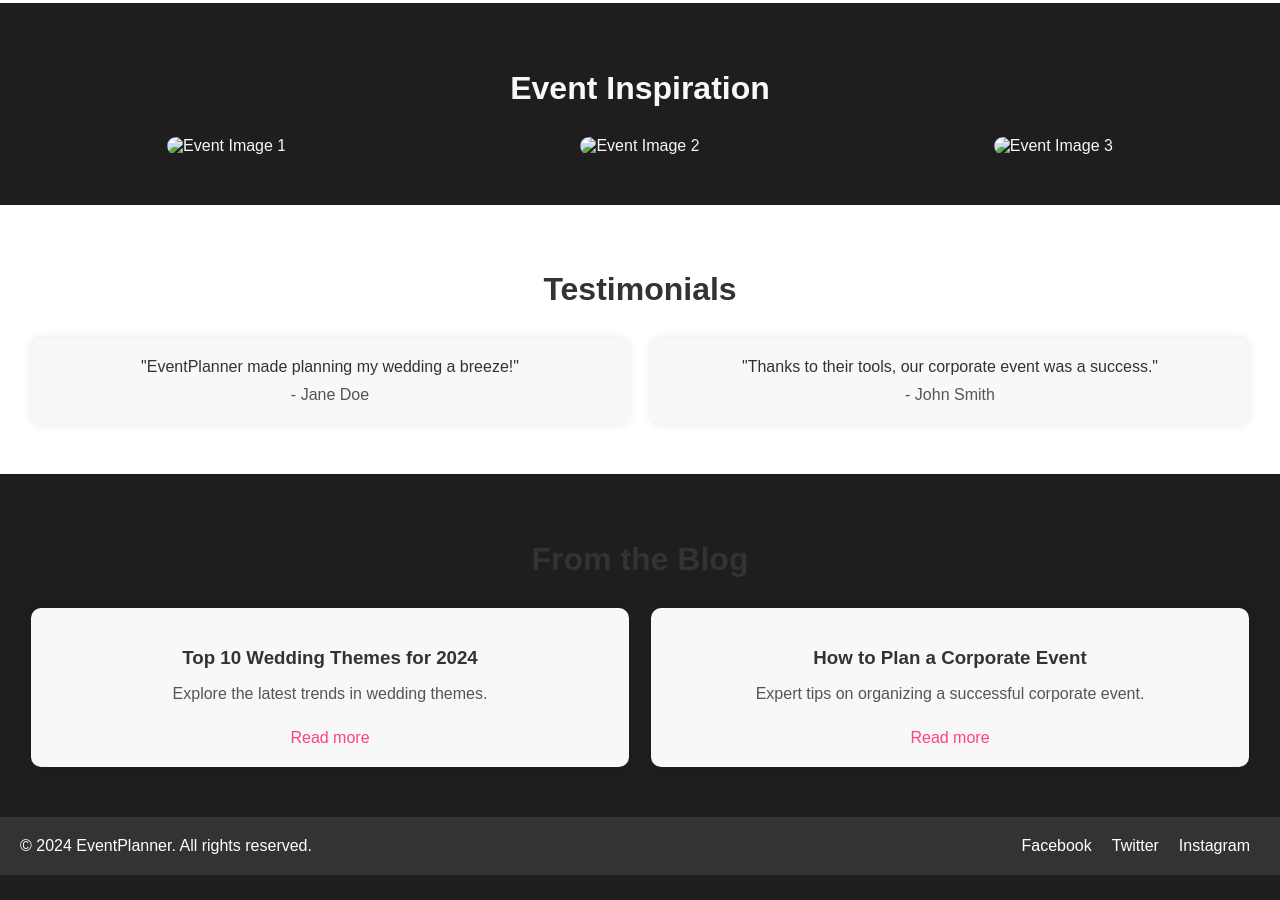
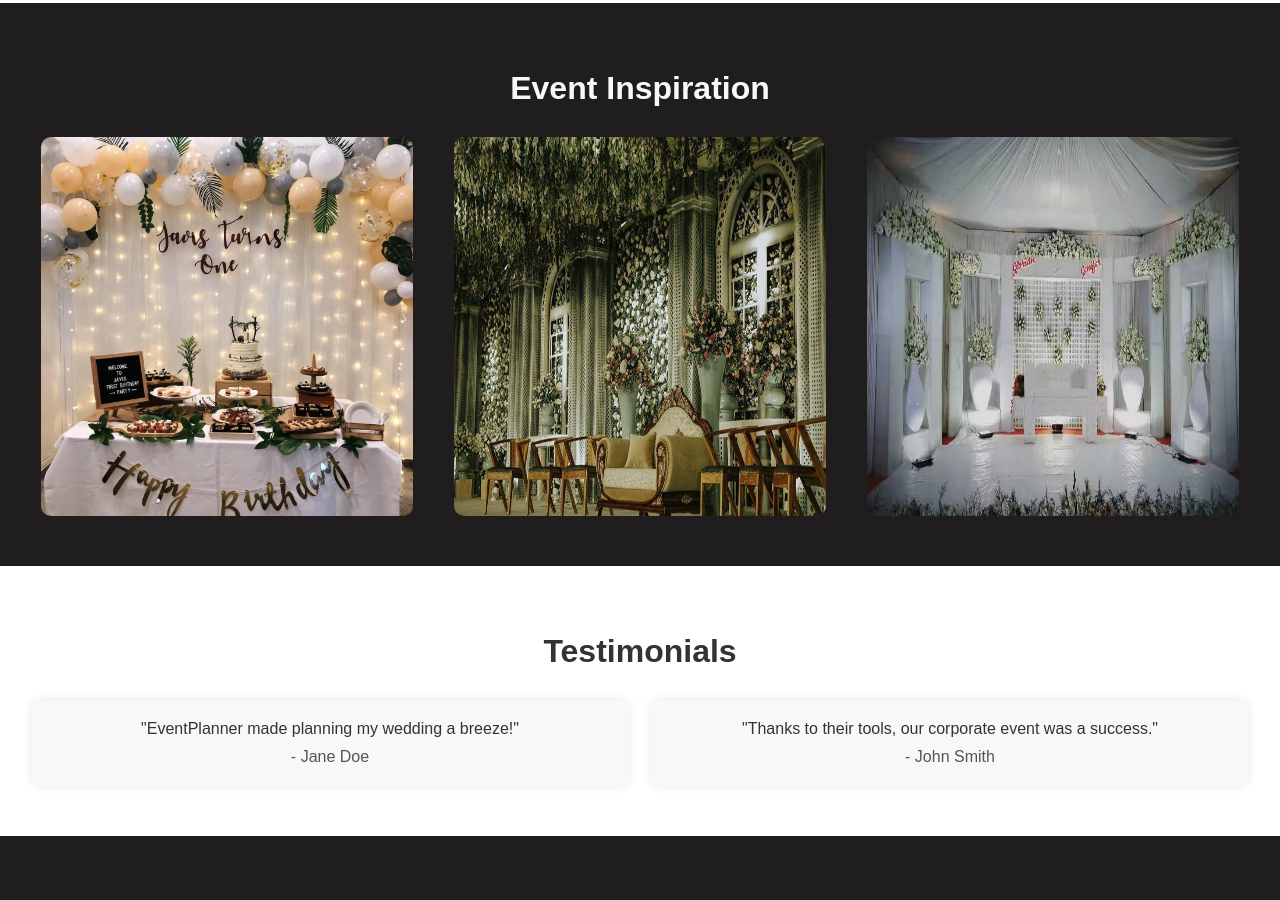
Before and after one commit to Preethi0409/event-management-webpage, a plain HTML site: page main.html in a window 1280 px wide. Shown: the part 1000-1900 px from the top of the page. Before the commit the page ends 1875 px from the top, so only its background shows below. Drawn offline with Linux system fonts and the light colour scheme.

Commit message:
Update main.html

```diff
--- a/main.html
+++ b/main.html
@@ -46,9 +46,9 @@
     <section id="inspiration">
       <h2>Event Inspiration</h2>
       <div class="inspiration-gallery">
-        <img src="img/event img 1.jpg" alt="Event Image 1" />
-        <img src="img/event img 2.jpg" alt="Event Image 2" />
-        <img src="img/event img 3.jpg" alt="Event Image 3" />
+        <img src="event img 1.jpg" alt="Event Image 1" />
+        <img src="event img 2.jpg" alt="Event Image 2" />
+        <img src="event img 3.jpg" alt="Event Image 3" />
       </div>
     </section>
 
```
